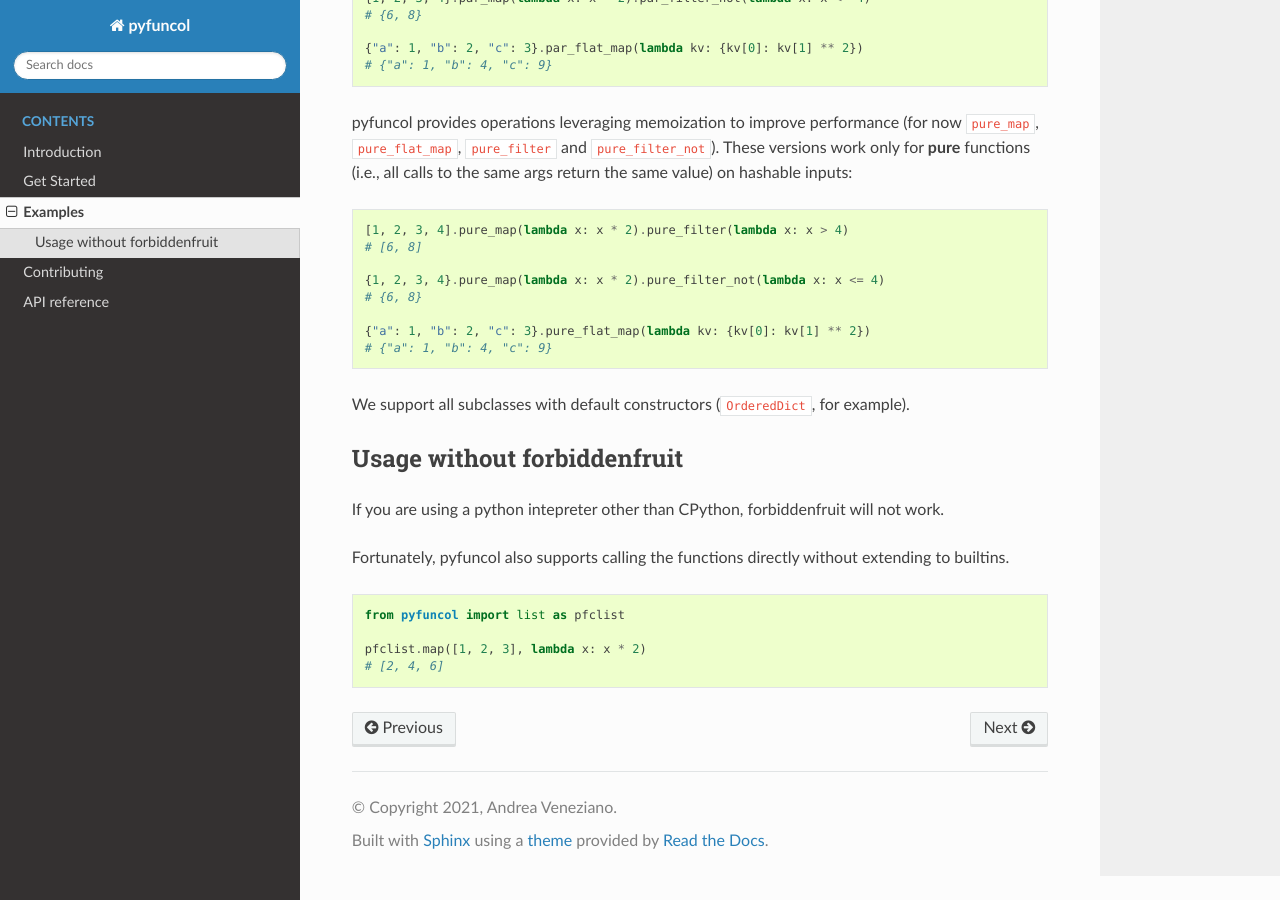
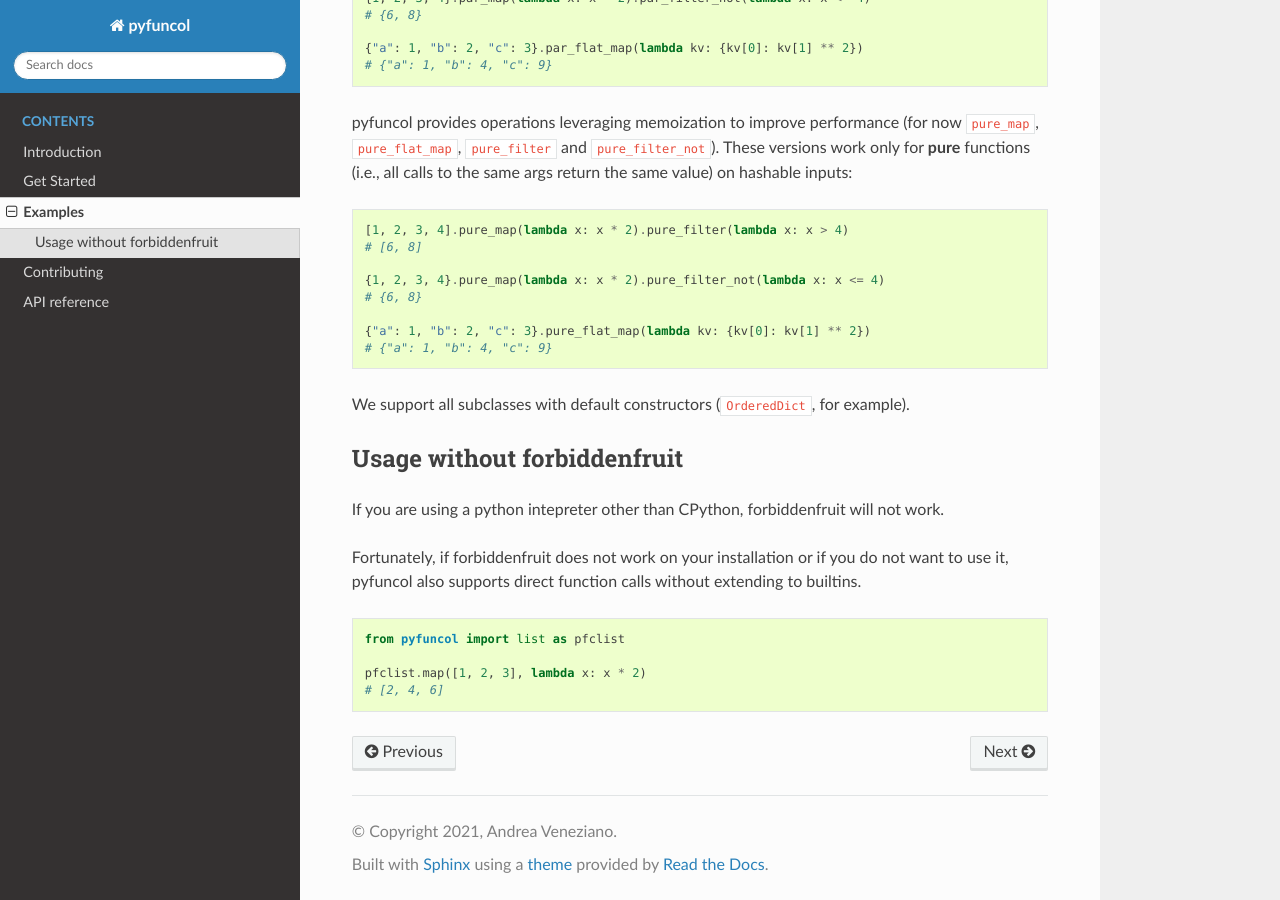
Before and after one commit to didactic-meme/pyfuncol, a Sphinx documentation site: the page built from docs/source/examples.md, in a window 1280 px wide and 900 px high, scrolled down 746 px. Built offline with Sphinx 7.4.7 and the Read the Docs theme 2.0.0, drawn with Linux system fonts in a browser that asks for light colours.

Commit message:
Added docs suggestion by samuelchassot
Co-authored-by: Samuel Chassot <14821693+samuelchassot@users.noreply.github.com>

````diff
--- a/docs/source/examples.md
+++ b/docs/source/examples.md
@@ -55,7 +55,7 @@ We support all subclasses with default constructors (`OrderedDict`, for example)
 
 If you are using a python intepreter other than CPython, forbiddenfruit will not work.
 
-Fortunately, pyfuncol also supports calling the functions directly without extending to builtins.
+Fortunately, if forbiddenfruit does not work on your installation or if you do not want to use it, pyfuncol also supports direct function calls without extending to builtins.
 
 ```python
 from pyfuncol import list as pfclist
````
